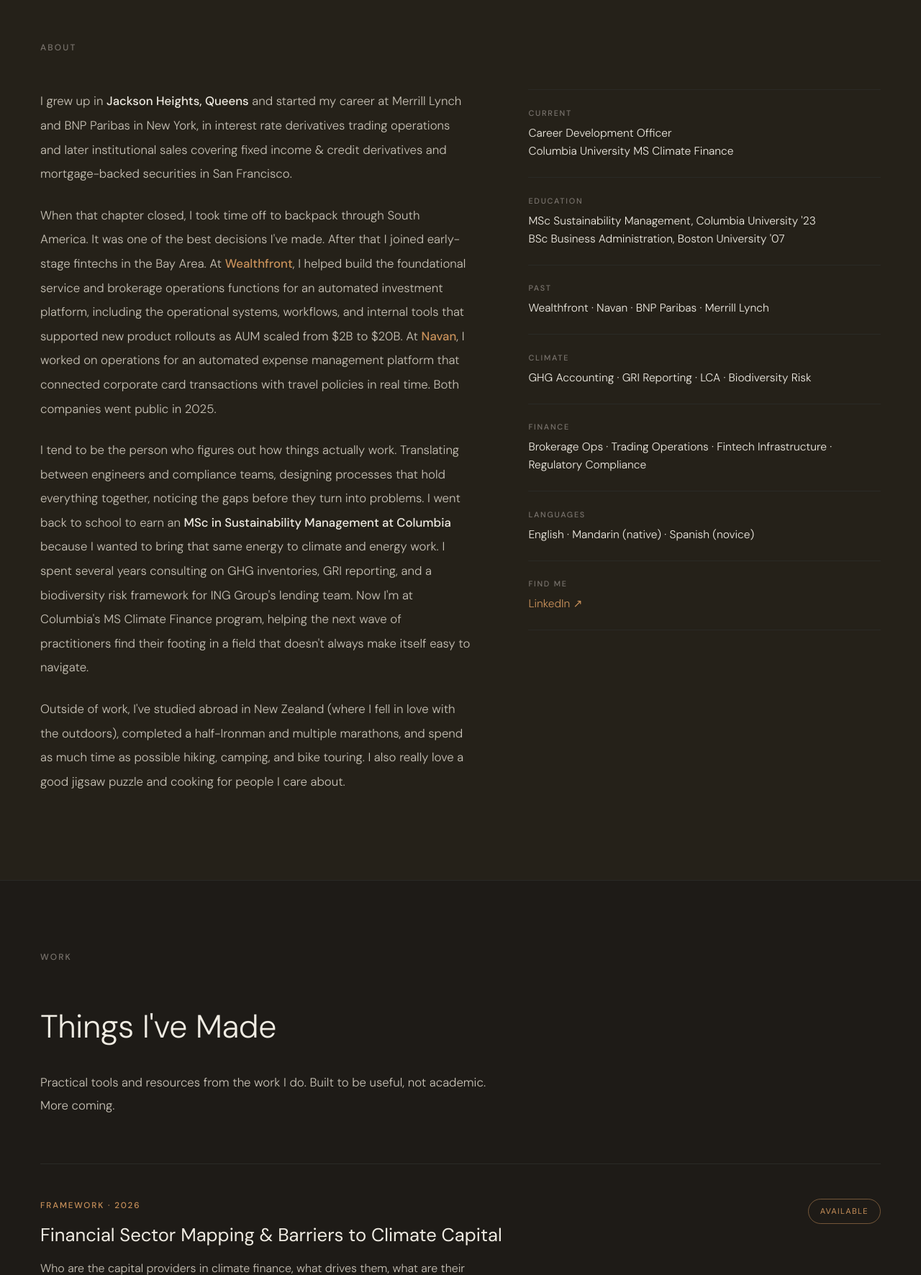
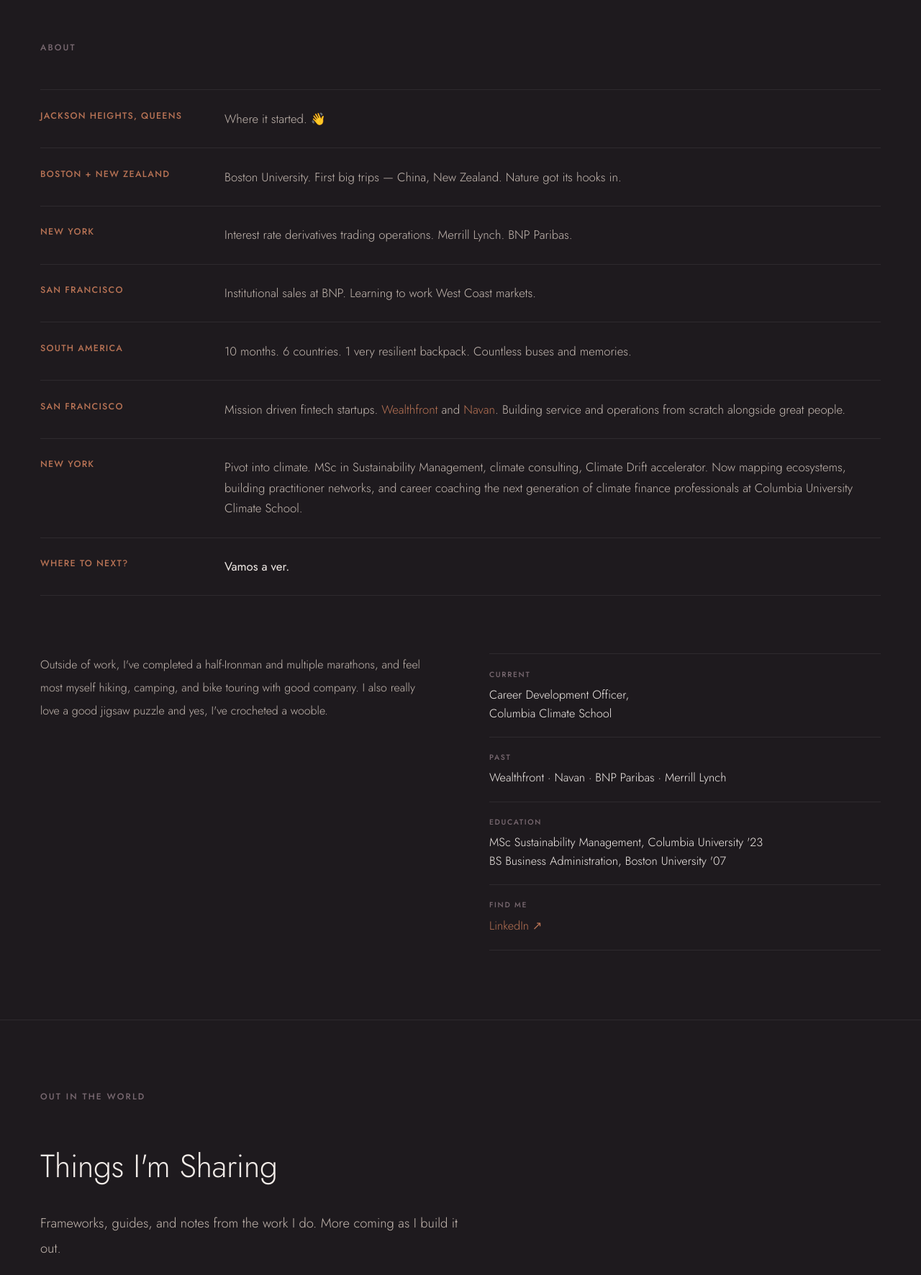
Before and after one commit to gracel-hub/portfolio, a plain HTML site: page index.html in a window 1280 px wide. Shown: the part 840-2612 px from the top of the page at 72% size. Drawn offline with Linux system fonts and the light colour scheme.

Commit message:
Update index.html

```diff
--- a/index.html
+++ b/index.html
@@ -4,19 +4,19 @@
   <meta charset="UTF-8" />
   <meta name="viewport" content="width=device-width, initial-scale=1.0" />
   <title>Grace Ling</title>
-  <link href="https://fonts.googleapis.com/css2?family=DM+Sans:wght@300;400;500&display=swap" rel="stylesheet" />
+  <link href="https://fonts.googleapis.com/css2?family=Jost:wght@300;400;500&display=swap" rel="stylesheet" />
   <style>
     :root {
-      --bg:          #1e1b17;
-      --bg-2:        #252119;
-      --bg-3:        #2b271f;
-      --ink:         #f0ece3;
-      --ink-mid:     #c8c2b6;
-      --ink-dim:     #7a746e;
-      --accent:      #c9915a;
-      --accent-soft: rgba(201,145,90,0.15);
-      --rule:        #2a2a26;
-      --font:        'DM Sans', system-ui, sans-serif;
+      --bg:          #1e1a1e;
+      --bg-2:        #1e1a1e;
+      --bg-3:        #1e1a1e;
+      --ink:         #f2ece8;
+      --ink-mid:     #c4b8b0;
+      --ink-dim:     #7a6a72;
+      --accent:      #b87355;
+      --accent-soft: rgba(184,115,85,0.15);
+      --rule:        #2e2a2e;
+      --font:        'Jost', system-ui, sans-serif;
     }
 
     *, *::before, *::after { box-sizing: border-box; margin: 0; padding: 0; }
@@ -44,7 +44,7 @@
       position: fixed; top: 0; left: 0; right: 0; z-index: 100;
       display: flex; justify-content: space-between; align-items: center;
       padding: 1.4rem 3.5rem;
-      background: rgba(30,27,23,0.96);
+      background: rgba(30,26,30,0.96);
       backdrop-filter: blur(14px);
       border-bottom: 1px solid var(--rule);
     }
@@ -89,7 +89,7 @@
     }
 
     .hero-statement {
-      font-size: clamp(1.1rem, 1.8vw, 1.35rem);
+      font-size: clamp(1.2rem, 2vw, 1.5rem);
       font-weight: 300;
       color: var(--ink-mid);
       max-width: 56ch; line-height: 1.8;
@@ -128,7 +128,7 @@
     }
 
     .section-intro {
-      font-size: 1.05rem; font-weight: 300;
+      font-size: 1.15rem; font-weight: 300;
       color: var(--ink-mid);
       max-width: 56ch; line-height: 1.9;
       margin-bottom: 4rem;
@@ -164,7 +164,7 @@
       color: var(--ink-dim);
     }
     .detail-v {
-      font-size: 0.97rem; font-weight: 300;
+      font-size: 1.05rem; font-weight: 300;
       color: var(--ink); line-height: 1.65;
     }
     .detail-v a { color: var(--accent); text-decoration: none; }
@@ -294,14 +294,26 @@
 
     @media (max-width: 860px) {
       nav { padding: 1.2rem 1.5rem; }
-      .nav-links { gap: 1.2rem; }
+      .nav-links { gap: 1rem; }
+      .nav-links a { font-size: 0.65rem; }
       .hero, section { padding-left: 1.5rem; padding-right: 1.5rem; }
-      .hero { padding-top: 8rem; }
+      .hero { padding-top: 8rem; padding-bottom: 4rem; }
+      h1 { font-size: 3.2rem; }
       .about-wrap, .contact-wrap { grid-template-columns: 1fr; gap: 3rem; }
       .work-item { grid-template-columns: 1fr; }
       .writing-item { grid-template-columns: 1fr; gap: 0.4rem; }
       .w-tag, .w-date { display: none; }
       footer { flex-direction: column; gap: 0.5rem; text-align: center; }
+      [style*="grid-template-columns: 14rem"] {
+        display: flex !important;
+        flex-direction: column !important;
+        gap: 0.4rem !important;
+      }
+      [style*="grid-template-columns: 1fr 1fr"] {
+        display: flex !important;
+        flex-direction: column !important;
+        gap: 2rem !important;
+      }
     }
   </style>
 </head>
@@ -312,9 +324,8 @@
     <a href="#" class="nav-name">Grace Ling</a>
     <ul class="nav-links">
       <li><a href="#about">About</a></li>
-      <li><a href="#work">Work</a></li>
-      <li><a href="#writing">Writing</a></li>
-      <li><a href="#contact">Contact</a></li>
+      <li><a href="#out-in-the-world">Out in the World</a></li>
+      <li><a href="#contact">Say Hello</a></li>
     </ul>
   </nav>
 
@@ -338,61 +349,86 @@
   <!-- ABOUT -->
   <section id="about">
     <p class="section-label">About</p>
-    <div class="about-wrap">
-      <div class="about-left">
-        <p>
-          I grew up in <strong>Jackson Heights, Queens</strong> and started my career at Merrill Lynch and BNP Paribas in New York, in interest rate derivatives trading operations and later institutional sales covering fixed income & credit derivatives and mortgage-backed securities in San Francisco.
-        </p>
-        <p>
-          When that chapter closed, I took time off to backpack through South America. It was one of the best decisions I've made. After that I joined early-stage fintechs in the Bay Area. At <strong><a href="https://www.wealthfront.com" target="_blank" style="color: var(--accent); text-decoration: none;">Wealthfront</a></strong>, I helped build the foundational service and brokerage operations functions for an automated investment platform, including the operational systems, workflows, and internal tools that supported new product rollouts as AUM scaled from $2B to $20B. At <strong><a href="https://www.navan.com" target="_blank" style="color: var(--accent); text-decoration: none;">Navan</a></strong>, I worked on operations for an automated expense management platform that connected corporate card transactions with travel policies in real time. Both companies went public in 2025.
-        </p>
-        <p>
-          I tend to be the person who figures out how things actually work. Translating between engineers and compliance teams, designing processes that hold everything together, noticing the gaps before they turn into problems. I went back to school to earn an <strong>MSc in Sustainability Management at Columbia</strong> because I wanted to bring that same energy to climate and energy work. I spent several years consulting on GHG inventories, GRI reporting, and a biodiversity risk framework for ING Group's lending team. Now I'm at Columbia's MS Climate Finance program, helping the next wave of practitioners find their footing in a field that doesn't always make itself easy to navigate.
-        </p>
-        <p>
-          Outside of work, I've studied abroad in New Zealand (where I fell in love with the outdoors), completed a half-Ironman and multiple marathons, and spend as much time as possible hiking, camping, and bike touring. I also really love a good jigsaw puzzle and cooking for people I care about.
-        </p>
+
+    <!-- WAYPOINTS -->
+    <div style="margin-bottom: 5rem;">
+      <div style="display: flex; flex-direction: column; gap: 0;">
+
+        <div style="display: grid; grid-template-columns: 14rem 1fr; gap: 2rem; padding: 1.6rem 0; border-top: 1px solid var(--rule);">
+          <span style="font-size: 0.78rem; font-weight: 500; letter-spacing: 0.1em; text-transform: uppercase; color: var(--accent);">Jackson Heights, Queens</span>
+          <span style="font-size: 1.05rem; color: var(--ink-mid); font-weight: 300;">Where it started. 👋</span>
+        </div>
+
+        <div style="display: grid; grid-template-columns: 14rem 1fr; gap: 2rem; padding: 1.6rem 0; border-top: 1px solid var(--rule);">
+          <span style="font-size: 0.78rem; font-weight: 500; letter-spacing: 0.1em; text-transform: uppercase; color: var(--accent);">Boston + New Zealand</span>
+          <span style="font-size: 1.05rem; color: var(--ink-mid); font-weight: 300;">Boston University. First big trips — China, New Zealand. Nature got its hooks in.</span>
+        </div>
+
+        <div style="display: grid; grid-template-columns: 14rem 1fr; gap: 2rem; padding: 1.6rem 0; border-top: 1px solid var(--rule);">
+          <span style="font-size: 0.78rem; font-weight: 500; letter-spacing: 0.1em; text-transform: uppercase; color: var(--accent);">New York</span>
+          <span style="font-size: 1.05rem; color: var(--ink-mid); font-weight: 300;">Interest rate derivatives trading operations. Merrill Lynch. BNP Paribas.</span>
+        </div>
+
+        <div style="display: grid; grid-template-columns: 14rem 1fr; gap: 2rem; padding: 1.6rem 0; border-top: 1px solid var(--rule);">
+          <span style="font-size: 0.78rem; font-weight: 500; letter-spacing: 0.1em; text-transform: uppercase; color: var(--accent);">San Francisco</span>
+          <span style="font-size: 1.05rem; color: var(--ink-mid); font-weight: 300;">Institutional sales at BNP. Learning to work West Coast markets.</span>
+        </div>
+
+        <div style="display: grid; grid-template-columns: 14rem 1fr; gap: 2rem; padding: 1.6rem 0; border-top: 1px solid var(--rule);">
+          <span style="font-size: 0.78rem; font-weight: 500; letter-spacing: 0.1em; text-transform: uppercase; color: var(--accent);">South America</span>
+          <span style="font-size: 1.05rem; color: var(--ink-mid); font-weight: 300;">10 months. 6 countries. 1 very resilient backpack. Countless buses and memories.</span>
+        </div>
+
+        <div style="display: grid; grid-template-columns: 14rem 1fr; gap: 2rem; padding: 1.6rem 0; border-top: 1px solid var(--rule);">
+          <span style="font-size: 0.78rem; font-weight: 500; letter-spacing: 0.1em; text-transform: uppercase; color: var(--accent);">San Francisco</span>
+          <span style="font-size: 1.05rem; color: var(--ink-mid); font-weight: 300;">Mission driven fintech startups. <a href="https://www.wealthfront.com" target="_blank" style="color: var(--accent); text-decoration: none;">Wealthfront</a> and <a href="https://www.navan.com" target="_blank" style="color: var(--accent); text-decoration: none;">Navan</a>. Building service and operations from scratch alongside great people.</span>
+        </div>
+
+        <div style="display: grid; grid-template-columns: 14rem 1fr; gap: 2rem; padding: 1.6rem 0; border-top: 1px solid var(--rule);">
+          <span style="font-size: 0.78rem; font-weight: 500; letter-spacing: 0.1em; text-transform: uppercase; color: var(--accent);">New York</span>
+          <span style="font-size: 1.05rem; color: var(--ink-mid); font-weight: 300;">Pivot into climate. MSc in Sustainability Management, climate consulting, Climate Drift accelerator. Now mapping ecosystems, building practitioner networks, and career coaching the next generation of climate finance professionals at Columbia University Climate School.</span>
+        </div>
+
+        <div style="display: grid; grid-template-columns: 14rem 1fr; gap: 2rem; padding: 1.6rem 0; border-top: 1px solid var(--rule); border-bottom: 1px solid var(--rule);">
+          <span style="font-size: 0.78rem; font-weight: 500; letter-spacing: 0.1em; text-transform: uppercase; color: var(--accent);">Where to next?</span>
+          <span style="font-size: 1.05rem; color: var(--ink); font-weight: 400;">Vamos a ver.</span>
+        </div>
+
       </div>
-      <div class="about-right">
-        <div class="detail">
-          <span class="detail-k">Current</span>
-          <span class="detail-v">Career Development Officer<br />Columbia University MS Climate Finance</span>
+    </div>
+
+    <!-- DETAILS SIDEBAR -->
+    <div style="display: grid; grid-template-columns: 1fr 1fr; gap: 5rem; align-items: start;">
+      <div style="font-size: 1rem; color: var(--ink-mid); font-weight: 300; line-height: 2;">
+        Outside of work, I've completed a half-Ironman and multiple marathons, and feel most myself hiking, camping, and bike touring with good company. I also really love a good jigsaw puzzle and yes, I've crocheted a wooble.
+      </div>
+      <div style="display: flex; flex-direction: column; border-top: 1px solid var(--rule);">
+        <div style="display: flex; flex-direction: column; gap: 0.4rem; padding: 1.2rem 0; border-bottom: 1px solid var(--rule);">
+          <span style="font-size: 0.65rem; font-weight: 500; letter-spacing: 0.16em; text-transform: uppercase; color: var(--ink-dim);">Current</span>
+          <span style="font-size: 1.02rem; font-weight: 300; color: var(--ink); line-height: 1.6;">Career Development Officer,<br />Columbia Climate School</span>
         </div>
-        <div class="detail">
-          <span class="detail-k">Education</span>
-          <span class="detail-v">MSc Sustainability Management, Columbia University '23<br />BSc Business Administration, Boston University '07</span>
+        <div style="display: flex; flex-direction: column; gap: 0.4rem; padding: 1.2rem 0; border-bottom: 1px solid var(--rule);">
+          <span style="font-size: 0.65rem; font-weight: 500; letter-spacing: 0.16em; text-transform: uppercase; color: var(--ink-dim);">Past</span>
+          <span style="font-size: 1.02rem; font-weight: 300; color: var(--ink); line-height: 1.6;">Wealthfront · Navan · BNP Paribas · Merrill Lynch</span>
         </div>
-        <div class="detail">
-          <span class="detail-k">Past</span>
-          <span class="detail-v">Wealthfront · Navan · BNP Paribas · Merrill Lynch</span>
+        <div style="display: flex; flex-direction: column; gap: 0.4rem; padding: 1.2rem 0; border-bottom: 1px solid var(--rule);">
+          <span style="font-size: 0.65rem; font-weight: 500; letter-spacing: 0.16em; text-transform: uppercase; color: var(--ink-dim);">Education</span>
+          <span style="font-size: 1.02rem; font-weight: 300; color: var(--ink); line-height: 1.6;">MSc Sustainability Management, Columbia University '23<br />BS Business Administration, Boston University '07</span>
         </div>
-        <div class="detail">
-          <span class="detail-k">Climate</span>
-          <span class="detail-v">GHG Accounting · GRI Reporting · LCA · Biodiversity Risk</span>
-        </div>
-        <div class="detail">
-          <span class="detail-k">Finance</span>
-          <span class="detail-v">Brokerage Ops · Trading Operations · Fintech Infrastructure · Regulatory Compliance</span>
-        </div>
-        <div class="detail">
-          <span class="detail-k">Languages</span>
-          <span class="detail-v">English · Mandarin (native) · Spanish (novice)</span>
-        </div>
-        <div class="detail">
-          <span class="detail-k">Find me</span>
-          <span class="detail-v">
-            <a href="https://linkedin.com/in/grling" target="_blank">LinkedIn ↗</a>
-          </span>
+        <div style="display: flex; flex-direction: column; gap: 0.4rem; padding: 1.2rem 0; border-bottom: 1px solid var(--rule);">
+          <span style="font-size: 0.65rem; font-weight: 500; letter-spacing: 0.16em; text-transform: uppercase; color: var(--ink-dim);">Find me</span>
+          <span style="font-size: 1.02rem; font-weight: 300; color: var(--ink);"><a href="https://linkedin.com/in/grling" target="_blank" style="color: var(--accent); text-decoration: none;">LinkedIn ↗</a></span>
         </div>
       </div>
     </div>
+
   </section>
 
-  <!-- WORK -->
-  <section id="work">
-    <p class="section-label">Work</p>
-    <h2>Things I've Made</h2>
-    <p class="section-intro">Practical tools and resources from the work I do. Built to be useful, not academic. More coming.</p>
+  <!-- OUT IN THE WORLD -->
+  <section id="out-in-the-world">
+    <p class="section-label">Out in the World</p>
+    <h2>Things I'm Sharing</h2>
+    <p class="section-intro">Frameworks, guides, and notes from the work I do. More coming as I build it out.</p>
 
     <div class="work-list">
       <div class="work-item">
@@ -403,49 +439,6 @@
         </div>
         <span class="work-status live">Available</span>
       </div>
-
-      <div class="work-item">
-        <div class="work-left">
-          <span class="work-type">Guide · In Progress</span>
-          <span class="work-title">Career Pathways in Climate Finance</span>
-          <span class="work-desc">A practical guide to finding your angle into climate finance based on where you're actually coming from, not just where you want to go. Covers VC, DFIs, green banks, corporate roles, and climate fintech.</span>
-        </div>
-        <span class="work-status">Coming Soon</span>
-      </div>
-
-      <div class="work-item">
-        <div class="work-left">
-          <span class="work-type">Explainer · In Progress</span>
-          <span class="work-title">Where Does the Climate Money Actually Go?</span>
-          <span class="work-desc">A plain-language breakdown of global climate finance flows. Who's funding what, where the gaps are biggest, and what that means practically for people working in this space.</span>
-        </div>
-        <span class="work-status">Coming Soon</span>
-      </div>
-    </div>
-  </section>
-
-  <!-- WRITING -->
-  <section id="writing">
-    <p class="section-label">Writing</p>
-    <h2>What I'm Thinking About</h2>
-    <p class="section-intro">Notes from the field on climate finance, capital, careers, and the gap between how this industry describes itself and how it actually works.</p>
-
-    <div class="writing-list">
-      <a href="#" class="writing-item">
-        <span class="w-date">Mar 2026</span>
-        <span class="w-title">Understanding What Drives a Capital Provider</span>
-        <span class="w-tag">Climate Finance</span>
-      </a>
-      <a href="#" class="writing-item">
-        <span class="w-date">Feb 2026</span>
-        <span class="w-title">The Jobs Don't Say Climate Finance. Here's Where to Actually Look.</span>
-        <span class="w-tag">Career</span>
-      </a>
-      <a href="#" class="writing-item">
-        <span class="w-date">Jan 2026</span>
-        <span class="w-title">The Gap Nobody Talks About: Adaptation Finance</span>
-        <span class="w-tag">Climate Finance</span>
-      </a>
     </div>
   </section>
 
@@ -453,18 +446,11 @@
   <section id="contact">
     <div class="contact-wrap">
       <div class="contact-text">
-        <h2>Say hello</h2>
-        <p>I genuinely enjoy meeting people who are building things, thinking hard about climate and energy, or figuring out their next move in this space. Feel free to reach out.</p>
+        <h2 style="font-size: clamp(1.8rem, 3vw, 2.5rem); color: var(--accent); margin-bottom: 0.5rem;">Say hello</h2>
+        <p>Good conversations welcomed.</p>
+        <a href="https://linkedin.com/in/grling" target="_blank" style="display: inline-flex; align-items: center; gap: 0.5rem; margin-top: 1.5rem; font-size: 0.85rem; letter-spacing: 0.1em; color: var(--accent); text-decoration: none;">LinkedIn ↗</a>
       </div>
       <div class="contact-links">
-        <a href="https://linkedin.com/in/grling" target="_blank" class="c-link">
-          <span class="c-label">LinkedIn</span>
-          <span class="c-detail">grling ↗</span>
-        </a>
-        <a href="https://climate.columbia.edu" target="_blank" class="c-link">
-          <span class="c-label">Columbia Climate School</span>
-          <span class="c-detail">climate.columbia.edu ↗</span>
-        </a>
       </div>
     </div>
   </section>
@@ -472,8 +458,4 @@
   <!-- FOOTER -->
   <footer>
     <p>© 2026 Grace Ling — New York, NY</p>
-    <p>Career Development Officer · Columbia MS Climate Finance</p>
   </footer>
-
-</body>
-</html>
```
